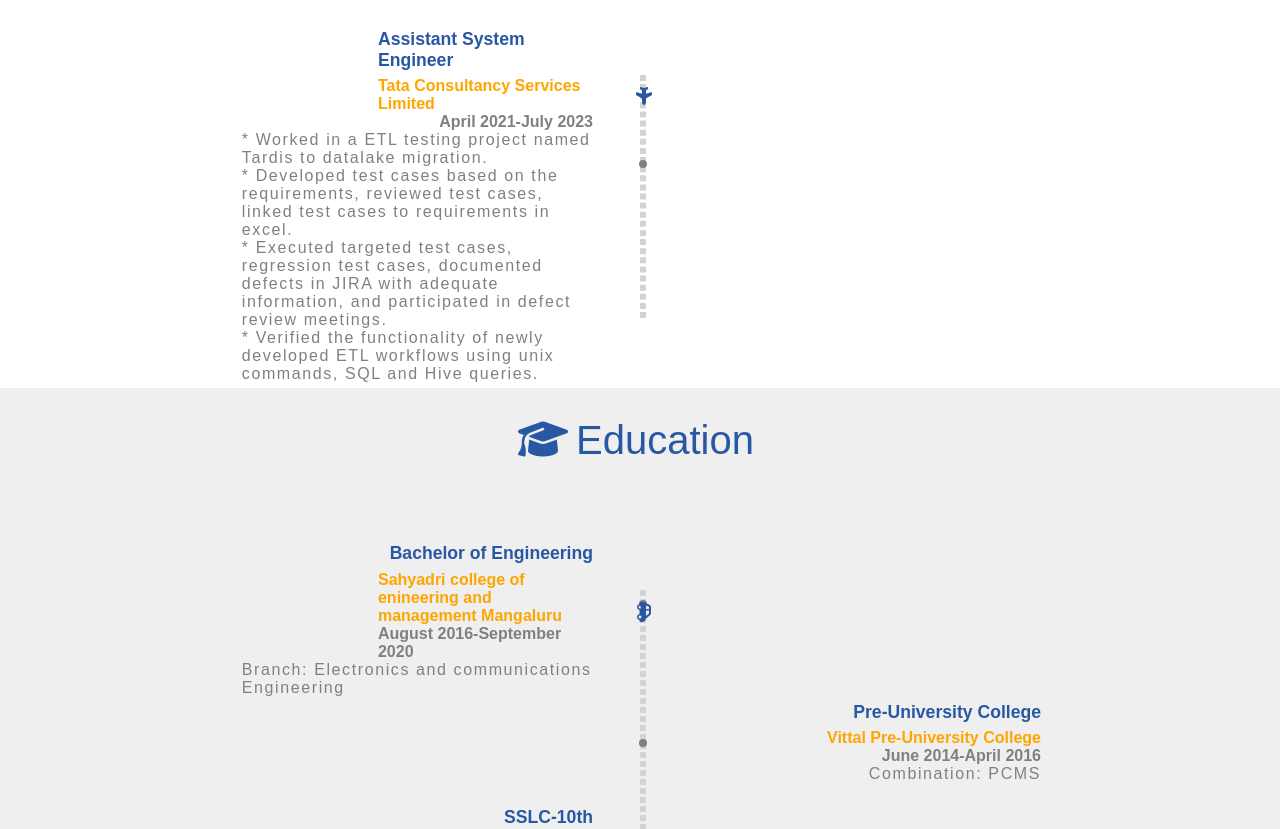
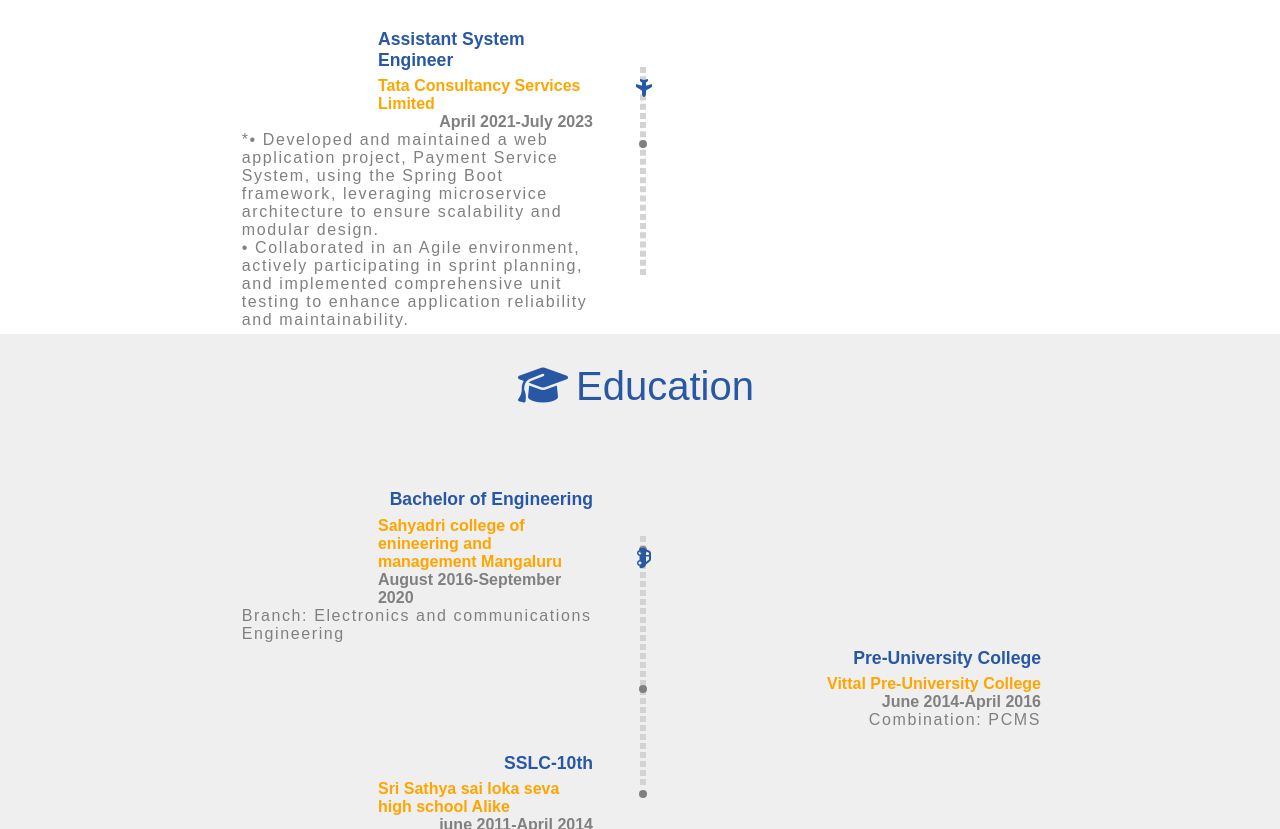
Before and after one commit to rajithsuvarna/MyResumeProject, a plain HTML site: page index.html in a window 1280 px wide. Shown: the part 1520-2349 px from the top of the page. Drawn offline with Linux system fonts and the light colour scheme; grey boxes are pictures that could not be loaded.

Commit message:
Update index.html

```diff
--- a/index.html
+++ b/index.html
@@ -211,13 +211,10 @@
               </div>
             </div>
             <div class="lower-timelinebox"><p>
-              <p>* Worked in a ETL testing project named Tardis to datalake migration.</p>
-              <p>* Developed test cases based on the requirements, reviewed test cases, linked
-              test cases to requirements in excel.</p>
-              <P>* Executed targeted test cases, regression test cases, documented defects in JIRA
-              with adequate information, and participated in defect review meetings.</P>
-              <p>* Verified the functionality of newly developed ETL workflows using unix commands,
-              SQL and Hive queries.</p>
+              <p>*• Developed and maintained a web application project, Payment Service System, using the Spring Boot framework,
+leveraging microservice architecture to ensure scalability and modular design.</p>
+<p>• Collaborated in an Agile environment, actively participating in sprint planning, and implemented comprehensive unit
+testing to enhance application reliability and maintainability.</p>
               </p></div>
           </div>
 
```
